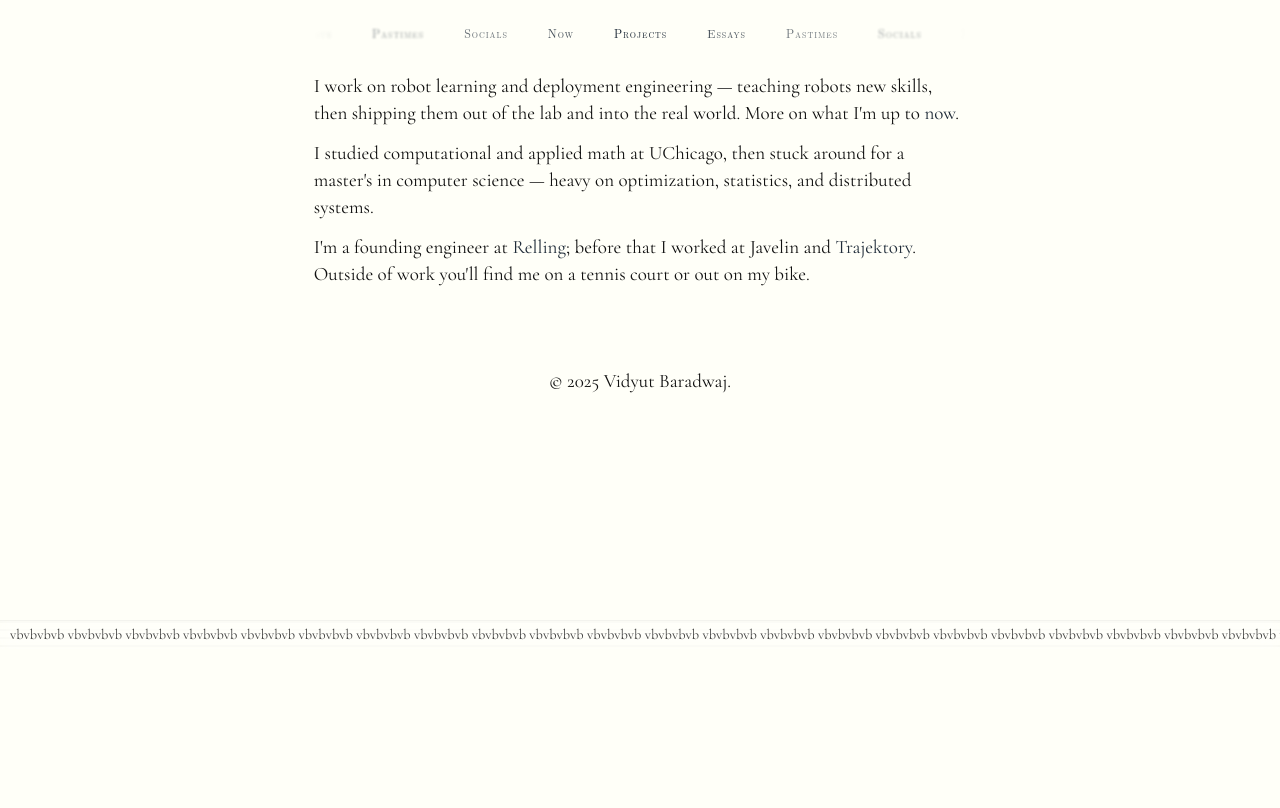
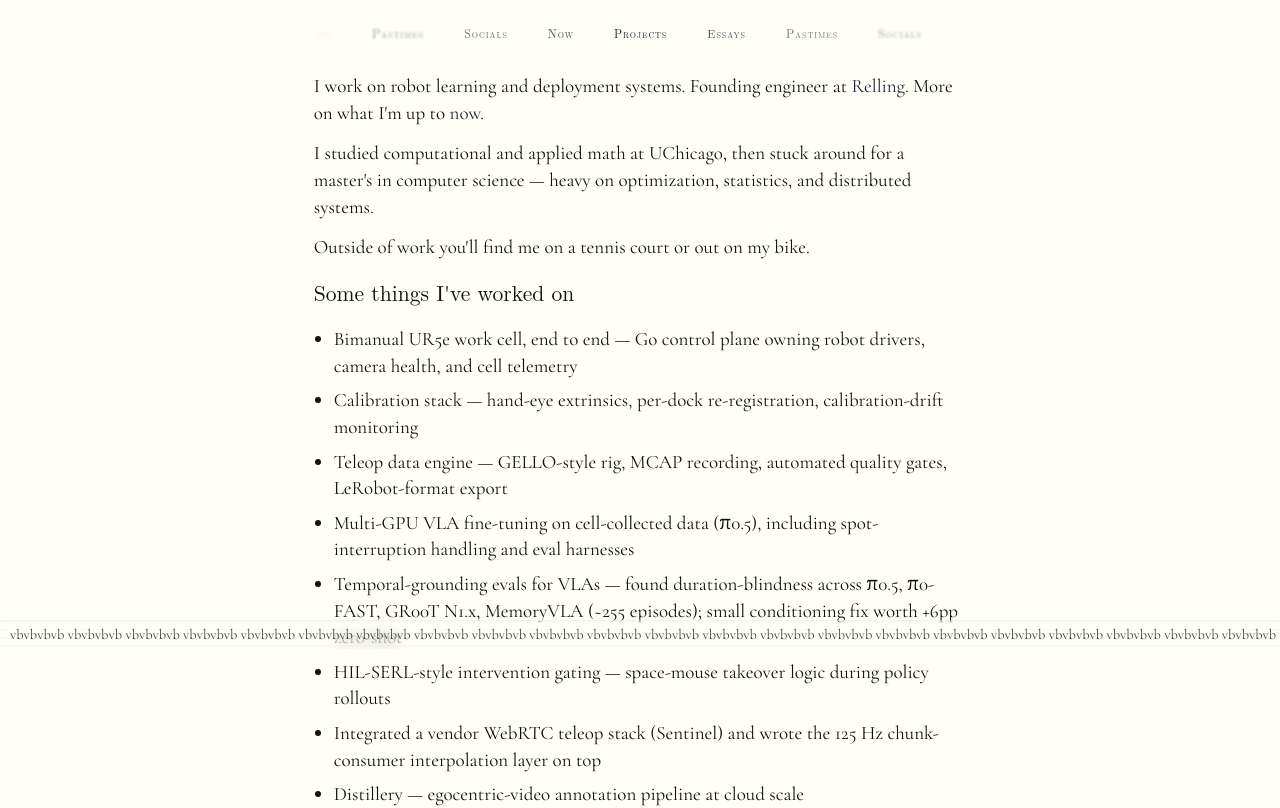
Before and after one commit to vidyut-19/vidyut-19.github.io, a plain HTML site: page index.html in a window 1280 px wide. Shown: the part 151-959 px from the top of the page. Before the commit the page ends 800 px from the top, so only its background shows below. Drawn offline with nearby package versions, Linux system fonts and the light colour scheme; a web font is replaced by a local one.

Commit message:
Update home bio with current work list, bump copyright year

```diff
--- a/contact.html
+++ b/contact.html
@@ -115,7 +115,7 @@
         </main>
 
         <footer>
-            <p>&copy; 2025 Vidyut Baradwaj.</p>
+            <p>&copy; 2026 Vidyut Baradwaj.</p>
         </footer>
 
         <script src="js/common.js" defer></script>
--- a/essays.html
+++ b/essays.html
@@ -94,7 +94,7 @@
         </main>
 
         <footer>
-            <p>&copy; 2025 Vidyut Baradwaj.</p>
+            <p>&copy; 2026 Vidyut Baradwaj.</p>
         </footer>
 
         <script src="js/common.js" defer></script>
--- a/hobbies.html
+++ b/hobbies.html
@@ -105,7 +105,7 @@
         </main>
 
         <footer>
-            <p>&copy; 2025 Vidyut Baradwaj.</p>
+            <p>&copy; 2026 Vidyut Baradwaj.</p>
         </footer>
 
         <script src="js/common.js" defer></script>
--- a/index.html
+++ b/index.html
@@ -120,10 +120,9 @@
 
         <main id="content">
             <p>
-                I work on robot learning and deployment engineering —
-                teaching robots new skills, then shipping them out of the
-                lab and into the real world. More on what I'm up to
-                <a href="now.html">now</a>.
+                I work on robot learning and deployment systems. Founding
+                engineer at <a href="https://rellingsystems.com">Relling</a>.
+                More on what I'm up to <a href="now.html">now</a>.
             </p>
 
             <p>
@@ -133,17 +132,51 @@
             </p>
 
             <p>
-                I'm a founding engineer at
-                <a href="https://rellingsystems.com">Relling</a>; before
-                that I worked at Javelin and
-                <a href="https://trajektory.com/">Trajektory</a>.
-                Outside of work you'll find me on a tennis court or out
-                on my bike.
+                Outside of work you'll find me on a tennis court or out on
+                my bike.
             </p>
+
+            <h3>Some things I've worked on</h3>
+            <ul>
+                <li>
+                    Bimanual UR5e work cell, end to end — Go control plane
+                    owning robot drivers, camera health, and cell telemetry
+                </li>
+                <li>
+                    Calibration stack — hand-eye extrinsics, per-dock
+                    re-registration, calibration-drift monitoring
+                </li>
+                <li>
+                    Teleop data engine — GELLO-style rig, MCAP recording,
+                    automated quality gates, LeRobot-format export
+                </li>
+                <li>
+                    Multi-GPU VLA fine-tuning on cell-collected data
+                    (π0.5), including spot-interruption handling and eval
+                    harnesses
+                </li>
+                <li>
+                    Temporal-grounding evals for VLAs — found
+                    duration-blindness across π0.5, π0-FAST, GR00T N1.x,
+                    MemoryVLA (~255 episodes); small conditioning fix worth
+                    +6pp zero-shot
+                </li>
+                <li>
+                    HIL-SERL-style intervention gating — space-mouse
+                    takeover logic during policy rollouts
+                </li>
+                <li>
+                    Integrated a vendor WebRTC teleop stack (Sentinel) and
+                    wrote the 125 Hz chunk-consumer interpolation layer on
+                    top
+                </li>
+                <li>Distillery — egocentric-video annotation pipeline at cloud scale</li>
+                <li>Javelin — pgvector semantic search, Go+SQS data pipelines, structured-output SSE streaming</li>
+            </ul>
         </main>
 
         <footer>
-            <p>&copy; 2025 Vidyut Baradwaj.</p>
+            <p>&copy; 2026 Vidyut Baradwaj.</p>
         </footer>
 
         <div class="plane-runway" id="plane-runway">
--- a/now.html
+++ b/now.html
@@ -111,7 +111,7 @@
         </main>
 
         <footer>
-            <p>&copy; 2025 Vidyut Baradwaj.</p>
+            <p>&copy; 2026 Vidyut Baradwaj.</p>
         </footer>
 
         <script src="js/common.js" defer></script>
--- a/projects.html
+++ b/projects.html
@@ -198,7 +198,7 @@
         </main>
 
         <footer>
-            <p>&copy; 2025 Vidyut Baradwaj.</p>
+            <p>&copy; 2026 Vidyut Baradwaj.</p>
         </footer>
 
         <script src="js/common.js" defer></script>
```
Also changed, not shown: templates/essay.html (+1 -1 lines).
